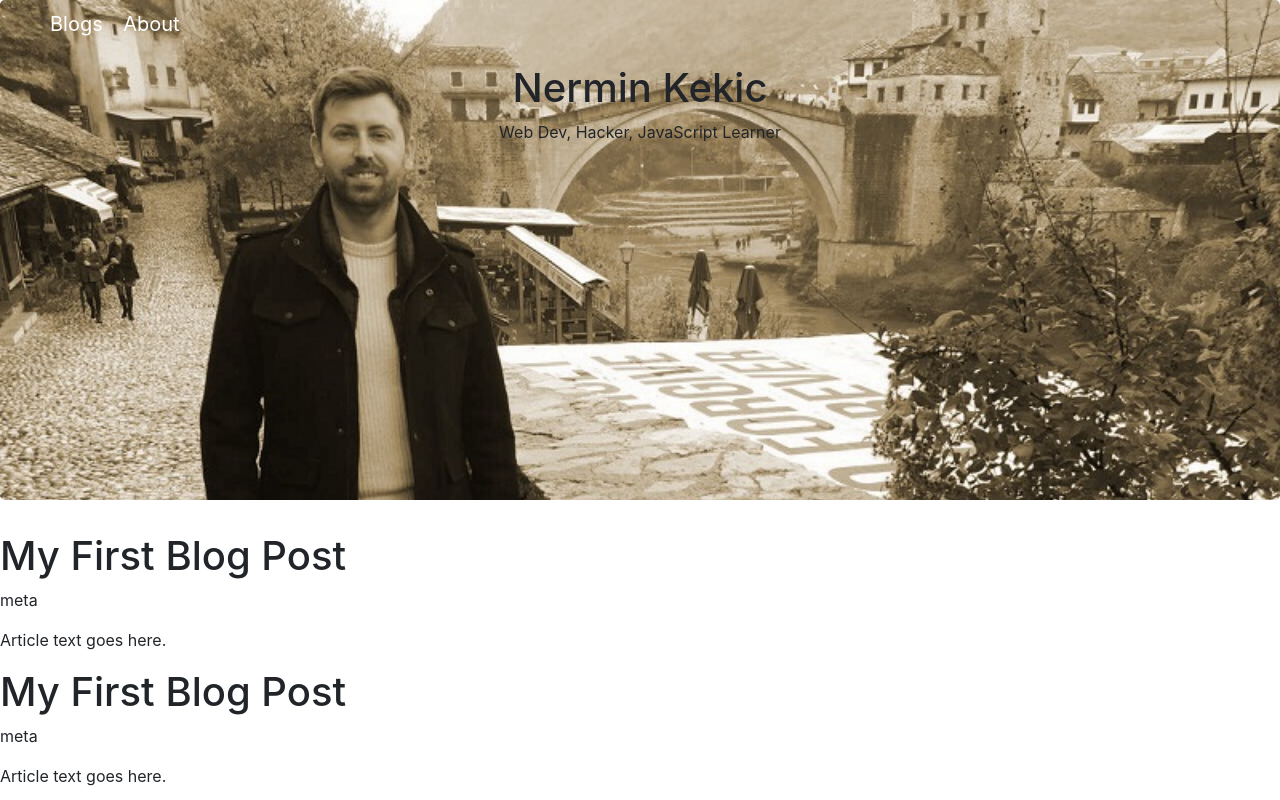
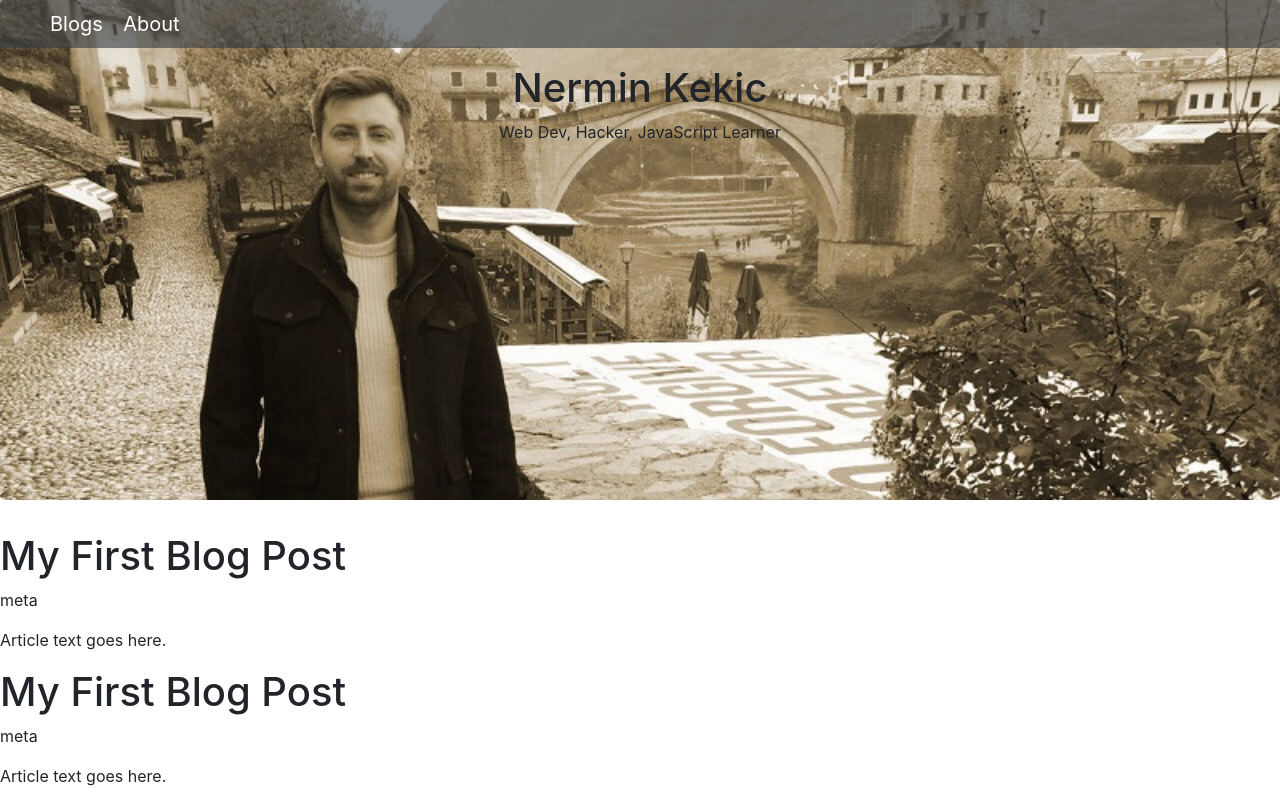
Before and after one commit to nerminkekic/nerminkekic, a plain HTML site: page index.html in a window 1280 px wide. Shown: the top 800 px of the page. Drawn offline with nearby package versions, Linux system fonts and the light colour scheme.

Commit message:
Add transparent navbar

```diff
--- a/css/main.css
+++ b/css/main.css
@@ -9,13 +9,11 @@
 
 }
 
-.bg-dark {
-    background-color: transparent;
+
+.bg-transparant {
+    background-color: rgba(52, 58, 64, 0.61);
 }
 
-.navbar-dark {
-    background-color: transparent;
-}
 
 /* Image classes */
 .jumbotron {
--- a/index.html
+++ b/index.html
@@ -20,7 +20,7 @@
 <body>
     <!-- Nav -->
     <header>
-        <nav class="navbar fixed-top navbar-text navbar-dark bg-translucent">
+        <nav class="navbar fixed-top navbar-text navbar-dark bg-transparant">
             <a class="navbar-brand " href="#">Blogs</a>
             <a class="navbar-brand " href="#"> About</a>
         </nav>
```
